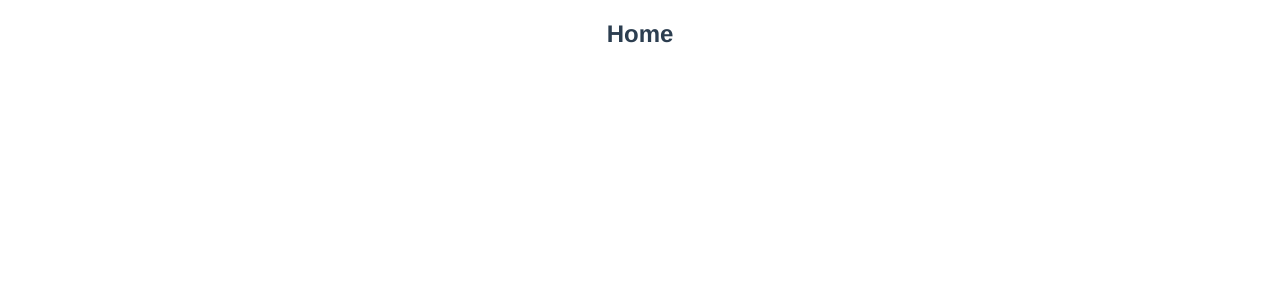
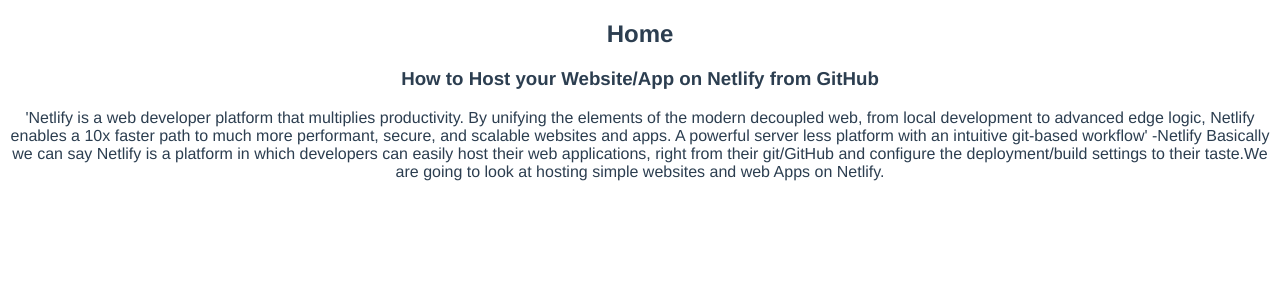
Before and after one commit to Akohjesse/Vue3-json-server-blog, a Vue app: page /posts/0 in a window 1280 px wide. Before the commit this address had no page. Shown: the top 300 px of the page. Built offline with nearby package versions, Linux system fonts and the light colour scheme; data requests are answered from the project's data file.

Commit message:
done with the blog

```diff
--- a/src/components/posts.vue
+++ b/src/components/posts.vue
@@ -1,7 +1,9 @@
 <template>
    <div class="post">
-       <h3>{{post.title}}</h3>
-       <p>{{snippet}}</p>
+       <router-link :to="{name: 'Details', params: { id: post.id}}">
+           <h3>{{post.title}}</h3>
+            <p>{{snippet}}</p>
+       </router-link>
        <span v-for="tag in post.tags" :key="tag">
            #{{ tag }}
        </span>
--- /dev/null
+++ b/src/composables/getPost.js
@@ -0,0 +1,26 @@
+import {ref} from 'vue';
+
+const getPost = (id)=>{
+    const post = ref(null);
+    const error = ref(null);
+
+    const load = async ()=> {
+      try{
+        let data = await fetch(`http://localhost:3000/posts/${id}`);
+        console.log(data)
+
+        if (!data.ok )  throw Error('That Post doesnt exist');
+
+        post.value = await data.json()
+      }
+      catch(err){
+          error.value = err.message;
+          console.log(error.value)
+      }
+    }
+
+    return {post, error, load}
+}
+
+
+export default getPost
--- a/src/router/index.js
+++ b/src/router/index.js
@@ -1,11 +1,18 @@
 import { createRouter, createWebHistory } from 'vue-router'
 import Home from '../views/Home.vue'
+import Details from '../views/details.vue'
 
 const routes = [
   {
     path: '/',
     name: 'Home',
     component: Home
+  },
+  {
+    path: '/posts/:id',
+    name: 'Details',
+    component: Details,
+    props: true
   }
 ]
 
--- /dev/null
+++ b/src/views/details.vue
@@ -0,0 +1,39 @@
+<template>
+ <div class="wrap">
+      <div v-if="error">
+    {{error}}
+  </div>
+  <div v-if="post">
+         <h3>
+            {{post.title}}
+         </h3>
+         <div class="blog">
+             <p>
+                 {{post.body}}
+             </p>
+         </div>
+  </div>
+  <div v-else>
+      Loading...
+  </div>
+ </div>
+</template>
+
+<script>
+import getPost from '../composables/getPost'
+export default {
+   props: ['id'],
+
+   setup(props){
+     const {load, error , post} =   getPost(props.id)
+
+     load();
+
+     return {post,error}
+   }
+}
+</script>
+
+<style>
+
+</style>
```
